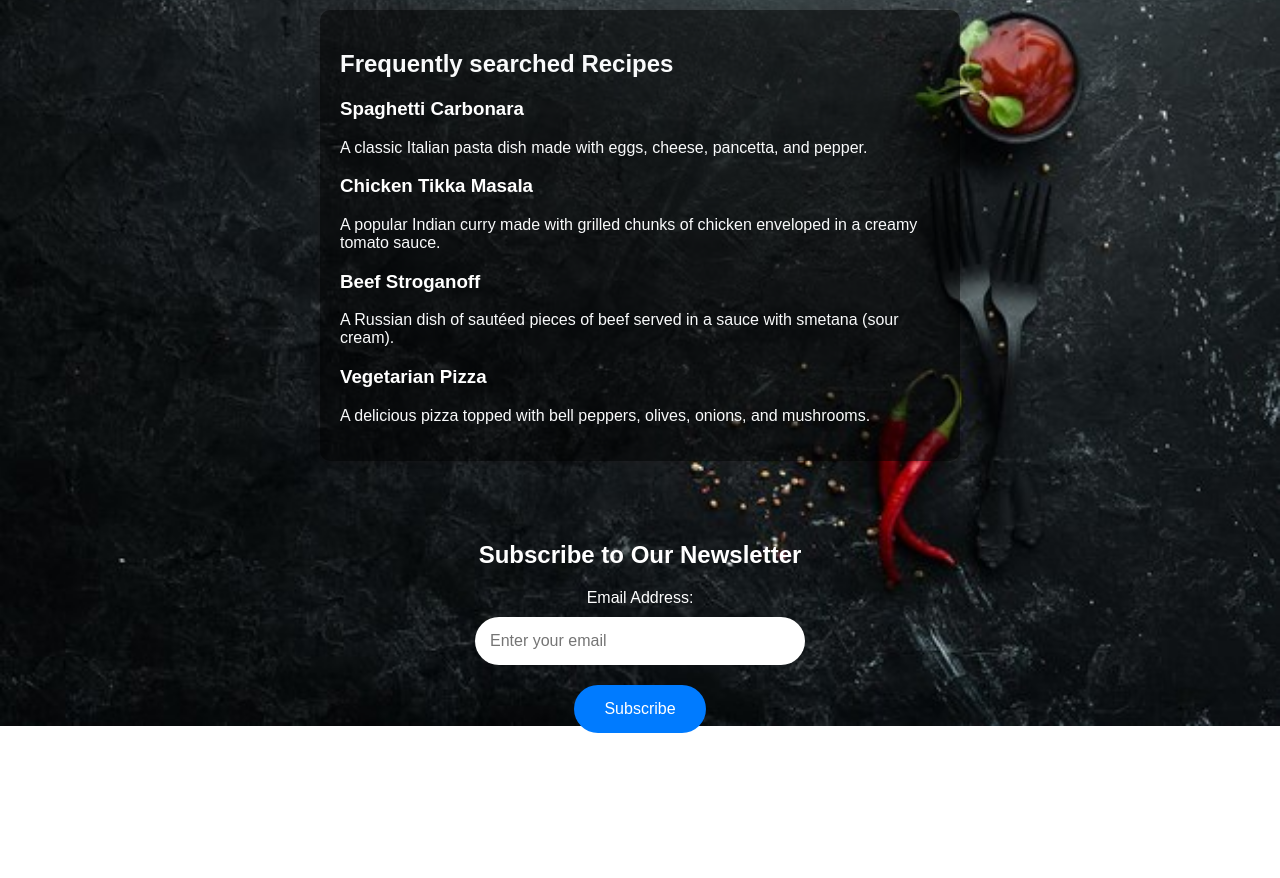
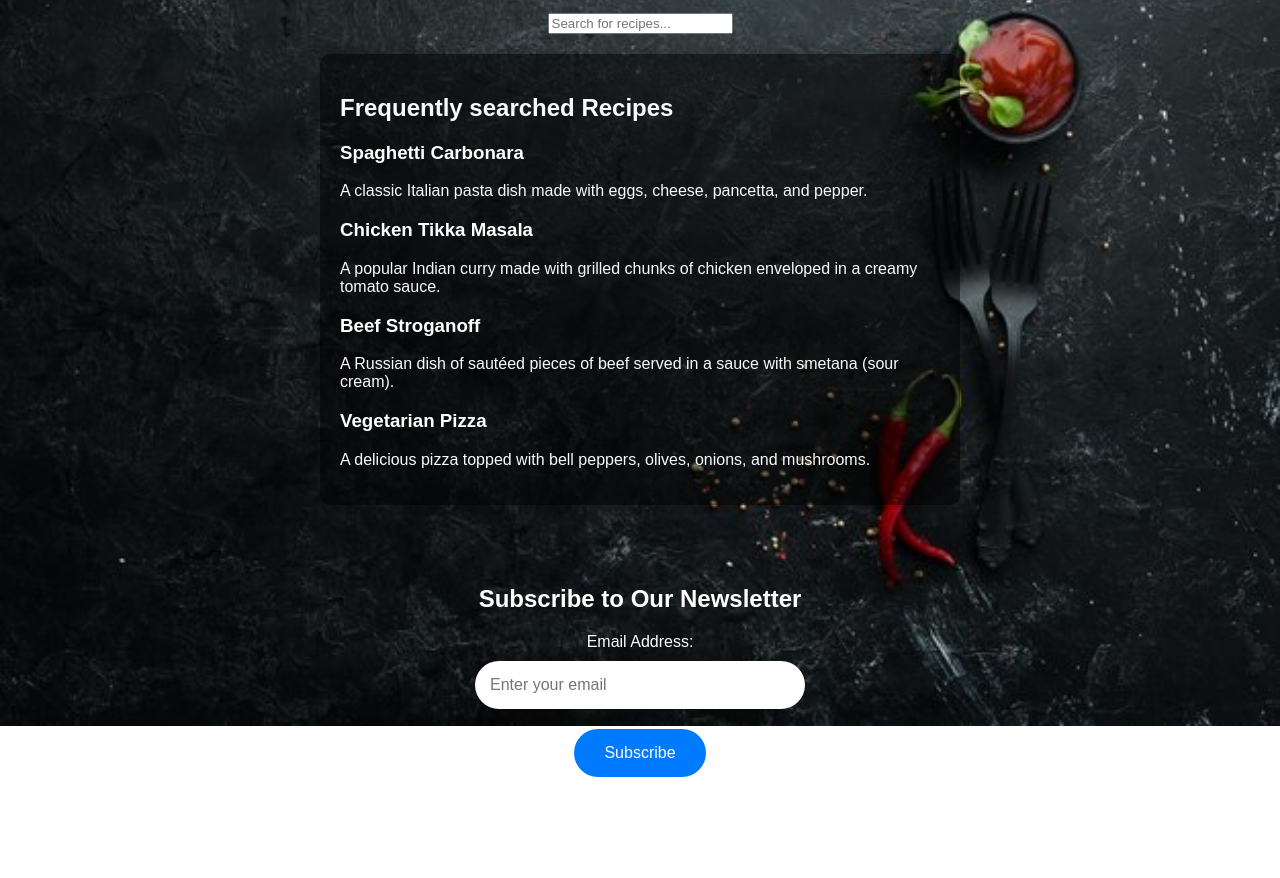
Before and after one commit to filsanali209/final-project, a plain HTML site: page index.html in a window 1280 px wide. Shown: the part 101-979 px from the top of the page. Before the commit the page ends 944 px from the top, so only its background shows below. Drawn offline with Linux system fonts and the light colour scheme.

Commit message:
Update styles.css

```diff
--- a/styles.css
+++ b/styles.css
@@ -10,11 +10,11 @@ body {
     background-size: cover;
     background-position: center;
     background-repeat: no-repeat;
-    height: 900px;
+    min-height: 100vh;
     display: flex;
     flex-direction: column;
     align-items: center;
-    justify-content: center;
+
 }
 
 header {
@@ -144,4 +144,5 @@ footer {
     padding: 10px 0;
     text-align: center;
     width: 100%;
+    position: relative;
 }
```
